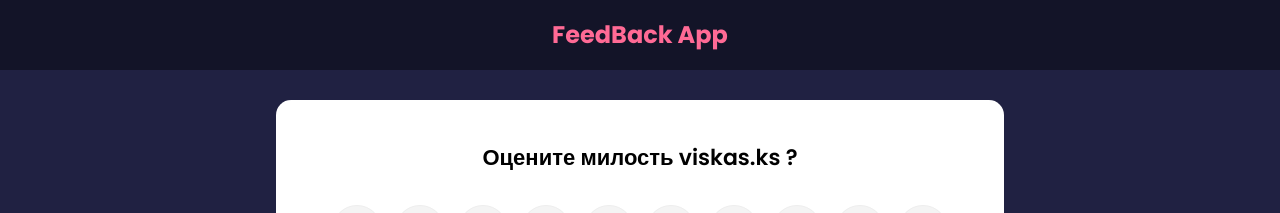
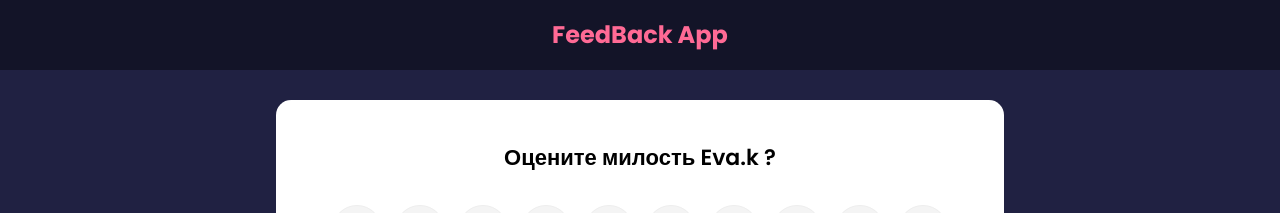
Before and after one commit to igoryashkka/FeedBackAPP, a React (Create React App) app: page / in a window 1280 px wide. Shown: the top 213 px of the page. Built offline with nearby package versions, Linux system fonts and the light colour scheme; the HTML template or start-up script is replaced by a standard one.

Commit message:
Update FeedBackForm.jsx

```diff
--- a/src/components/FeedBackForm.jsx
+++ b/src/components/FeedBackForm.jsx
@@ -26,7 +26,7 @@ useEffect(() => {
       setMessage(null);
       setDisabled(true);
     } else if (text !== "" && text.trim().length <= 10) {
-      setMessage("Если viskas.ks не понравиться - я тебя убью!");
+      setMessage("Если для Eva.k не понравиться - я тебя убью!");
       setDisabled(true);
     } else {
       setDisabled(false);
@@ -55,7 +55,7 @@ useEffect(() => {
   return (
     <Card>
       <form onSubmit={HandleFormSubmit}>
-        <h2>Оцените милость viskas.ks ? </h2>
+        <h2>Оцените милость Eva.k ? </h2>
         <RatingSelect select={(rating) => setRating(rating)} />
         <div className="input-group">
           <input
```
